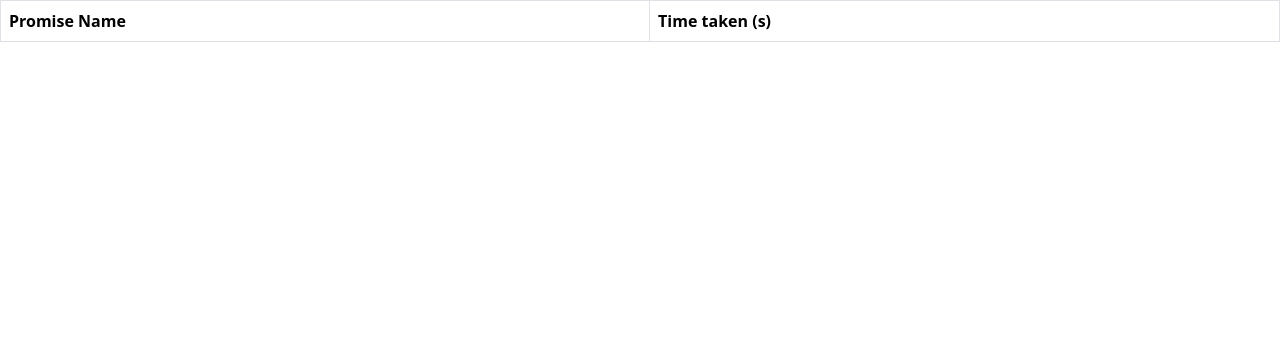
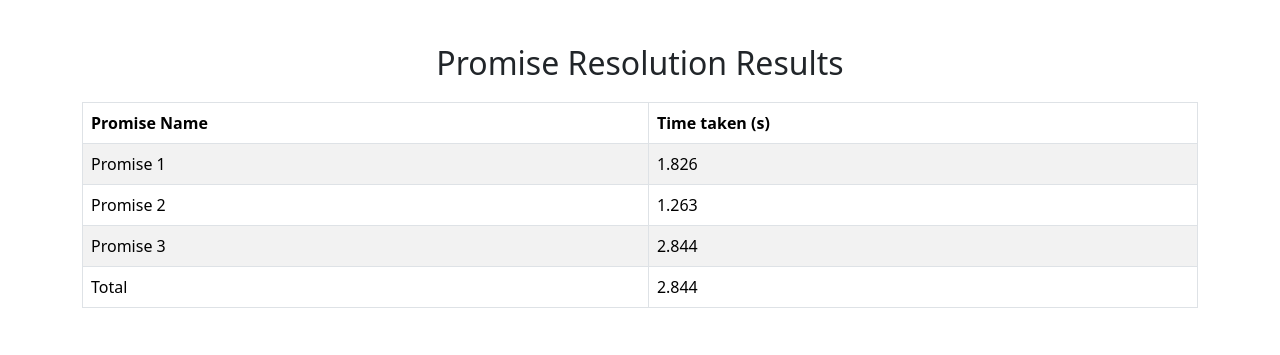
Before and after one commit to acciojob/wait-for-multiple-promises-snegha032002, a website: page main.html in a window 1280 px wide. Drawn offline with nearby package versions, Linux system fonts and the light colour scheme.

Commit message:
created a submission

```diff
--- a/main.html
+++ b/main.html
@@ -1,8 +1,10 @@
 <!DOCTYPE html>
-
-<html>
+<html lang="en">
 <head>
-    <link rel="stylesheet" href="styles.css" />
+  <meta charset="UTF-8">
+  <meta name="viewport" content="width=device-width, initial-scale=1.0">
+  <title>Wait for Multiple Promises</title>
+  <link rel="stylesheet" href="styles.css">
   <link
     href="https://cdn.jsdelivr.net/npm/bootstrap@5.3.0-alpha1/dist/css/bootstrap.min.css"
     rel="stylesheet"
@@ -10,9 +12,9 @@
     crossorigin="anonymous"
   />
 </head>
-
 <body>
-    <!-- the entire body must be written by student -->
+  <div class="container my-4">
+    <h2>Promise Resolution Results</h2>
     <table class="table table-striped table-hover table-bordered">
       <thead>
         <tr>
@@ -20,8 +22,13 @@
           <th>Time taken (s)</th>
         </tr>
       </thead>
-      <tbody id="output"></tbody>
+      <tbody id="output">
+        <tr>
+          <td colspan="2" class="text-center">Loading...</td>
+        </tr>
+      </tbody>
     </table>
+  </div>
 
   <script type="text/javascript" src="./script.js"></script>
   <script
--- a/script.js
+++ b/script.js
@@ -1 +1,48 @@
 //your JS code here. If required.
+// Function to simulate a promise resolving after a random time (between 1 to 3 seconds)
+function createRandomPromise(promiseName) {
+  const delay = Math.random() * 2 + 1; // Random delay between 1 and 3 seconds
+  return new Promise((resolve) => {
+    setTimeout(() => {
+      resolve({ promiseName, time: delay.toFixed(3) });
+    }, delay * 1000); // Convert seconds to milliseconds
+  });
+}
+
+// Create 3 promises
+const promises = [
+  createRandomPromise('Promise 1'),
+  createRandomPromise('Promise 2'),
+  createRandomPromise('Promise 3')
+];
+
+// Wait for all promises to resolve using Promise.all
+Promise.all(promises)
+  .then((results) => {
+    // Remove the loading message
+    const outputTable = document.getElementById('output');
+    outputTable.innerHTML = ''; // Clear the loading row
+
+    // Append rows with the resolved times of each promise
+    let totalTime = 0;
+    results.forEach((result, index) => {
+      totalTime = Math.max(totalTime, parseFloat(result.time)); // Track the longest time
+      const row = document.createElement('tr');
+      row.innerHTML = `
+        <td>${result.promiseName}</td>
+        <td>${result.time}</td>
+      `;
+      outputTable.appendChild(row);
+    });
+
+    // Add the Total row
+    const totalRow = document.createElement('tr');
+    totalRow.innerHTML = `
+      <td>Total</td>
+      <td>${totalTime.toFixed(3)}</td>
+    `;
+    outputTable.appendChild(totalRow);
+  })
+  .catch((error) => {
+    console.error("Error with one or more promises:", error);
+  });
--- a/styles.css
+++ b/styles.css
@@ -1 +1,14 @@
 /*  your css code here. If applicable */
+body {
+  font-family: Arial, sans-serif;
+  background-color: #f8f9fa;
+  padding: 20px;
+}
+
+h2 {
+  text-align: center;
+}
+
+.table {
+  margin-top: 20px;
+}
```
Lines whose indentation alone changed are shown as unchanged.
